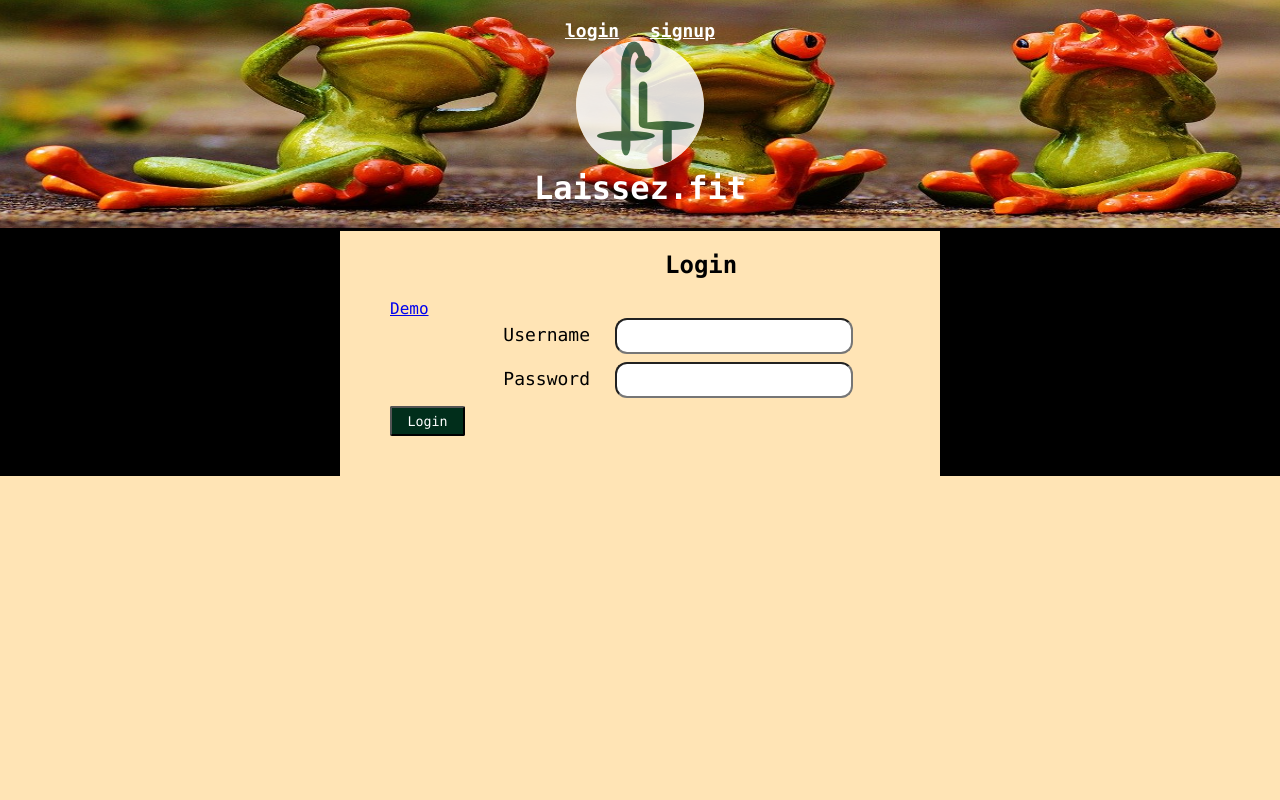
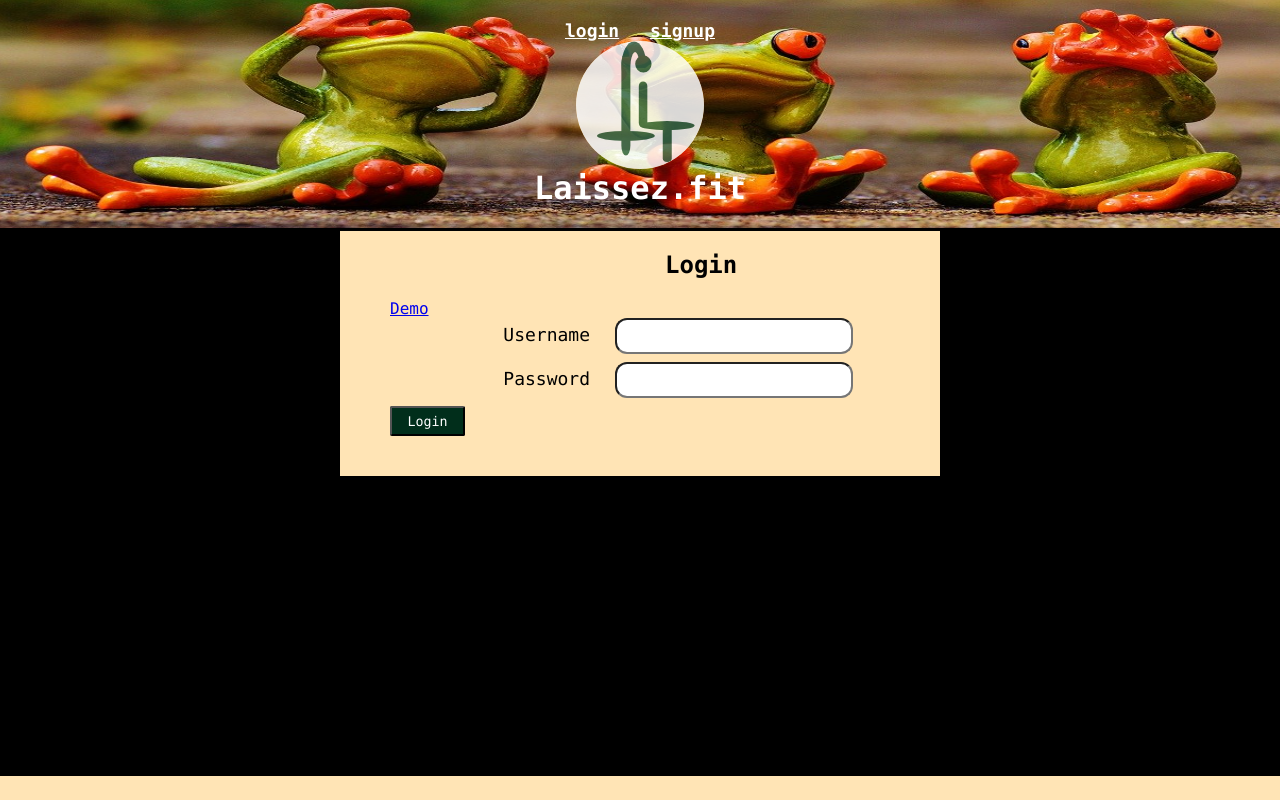
Before and after one commit to StephenDodd1/laissez-fit--client, a React (Create React App) app: page /Login in a window 1280 px wide. Shown: the top 800 px of the page. Built offline with nearby package versions, Linux system fonts and the light colour scheme; no server answers.

Commit message:
update to css

```diff
--- a/src/index.css
+++ b/src/index.css
@@ -25,7 +25,7 @@ header {
 }
 #login-footer {
   display: block;
-  height: 100%;
+  height: 300px;
   width: 100%;
 }
 .link,
```
